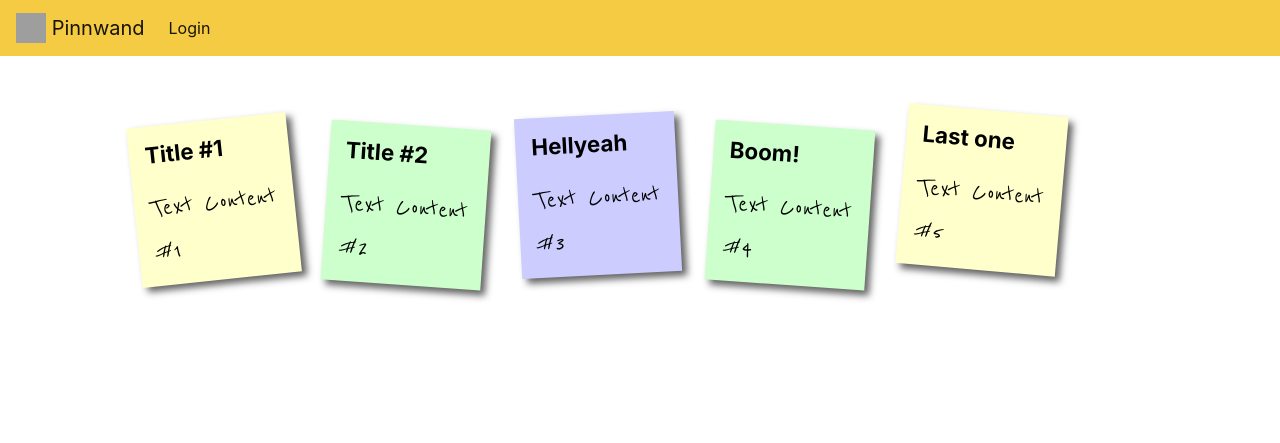
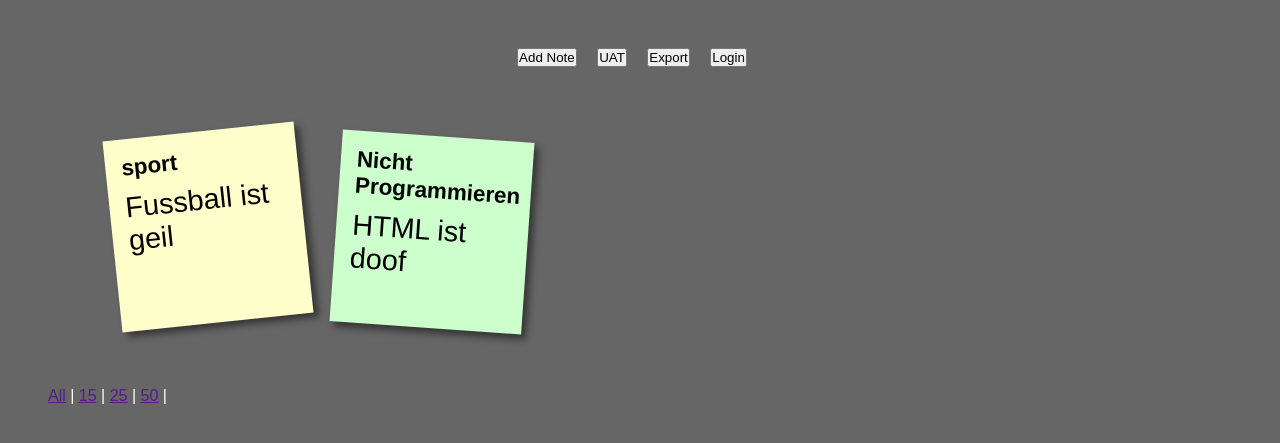
Before and after one commit to Actaos/Pinnwand, a PHP site: page / in a window 1280 px wide. Shown: the top 443 px of the page. Run offline with PHP 8.4, Linux system fonts and the light colour scheme; data comes from the database, SQL or seed files in the repository; grey boxes are pictures that could not be loaded.

Commit message:
New Start-Page
- Bootstrap
+ New welcome-page
+ new Style.css

```diff
--- a/index.php
+++ b/index.php
@@ -1,105 +1,63 @@
 <?php
+    // auskommentieren wenn der Funktionsaufruf gestartet werden soll:
+    // require "src/Functions/Export/EntryCSVExport.php";
 
-function sayHello()
-{
-    return "Hello World from PHP!";
-}
+    require "src/Functions/Export/EntryExport.php";
 
+    $skip=0;
+    $top=2;
+    $result= array();
+    $result=get_Entries($skip , $top);
+    // var_dump($result);
 ?>
 
-    <!doctype html>
+<!DOCTYPE html>
 <html lang="en">
 
 <head>
-        <!-- Required meta tags -->
-        <meta charset="utf-8">
-        <meta name="viewport" content="width=device-width, initial-scale=1, shrink-to-fit=no">
-        <link rel="stylesheet" href="style.css">
-
-        <!-- Bootstrap CSS -->
-        <link rel="stylesheet" href="https://stackpath.bootstrapcdn.com/bootstrap/4.1.1/css/bootstrap.min.css" integrity="sha384-WskhaSGFgHYWDcbwN70/dfYBj47jz9qbsMId/iRN3ewGhXQFZCSftd1LZCfmhktB"
-            crossorigin="anonymous">
-
-        <link href="http://fonts.googleapis.com/css?family=Reenie+Beanie:regular" rel="stylesheet" type="text/css">
-
+    <meta charset="UTF-8">
+    <meta name="viewport" content="width=device-width, initial-scale=1.0">
+    <meta http-equiv="X-UA-Compatible" content="ie=edge">
+    <link rel="stylesheet" href="web/css/style.css">
     <title>Pinnwand</title>
 </head>
 
 <body>
+    <ol>
+        <li>
+            <button href="#">Add Note</button>
+        </li>
+        <li>
+            <button href="#">UAT</button>
+        </li>
+        <li>
+            <button href="#">Export</button>
+        </li>
+        <li>
+            <button href="login.php">Login</button>
+        </li>
+    </ol>
+    <ul>
 
-        <nav class="navbar navbar-expand-lg navbar-light" style="background-color: #f4cb42;">
-            <a class="navbar-brand" href="#">
-                <img src="https://cdn.icon-icons.com/icons2/877/PNG/512/inclinated-pinboard_icon-icons.com_68395.png" width="30" height="30"
-                    class="d-inline-block align-top" alt=""> Pinnwand
-            </a>
-            <button class="navbar-toggler" type="button" data-toggle="collapse" data-target="#navbarSupportedContent" aria-controls="navbarSupportedContent"
-                aria-expanded="false" aria-label="Toggle navigation">
-                <span class="navbar-toggler-icon"></span>
-            </button>
-
-            <div class="collapse navbar-collapse" id="navbarSupportedContent">
-                <ul class="navbar-nav my-auto">
-                    <li class="nav-item active">
-                        <a class="nav-link" href="./login.php">Login
-                            <span class="sr-only">(current)</span>
+    <?php foreach ($result as $key=>$value): ?>
+        <?php if (isset($value['titel'])) { ?>
+        <li>
+            <a href="#">
+                <h2><?= $value['titel']; ?></h2>
+                <p><?= $value['text']; ?></p>
             </a>
         </li>
-                </ul>
-                <!--<form class="form-inline my-2 my-lg-0">
-            <input class="form-control mr-sm-2" type="search" placeholder="Search" aria-label="Search">
-            <button class="btn btn-outline-success my-2 my-sm-0" type="submit">Search</button>
-        </form>-->
-            </div>
-        </nav>
-
-        <div class="noteSection">
-            <div class="container">
-                <div class="row">
-                    <ul>
-                        <li>
-                            <a href="#">
-                                <h2>Title #1</h2>
-                                <p>Text Content #1</p>
-                            </a>
-                        </li>
-                        <li>
-                            <a href="#">
-                                <h2>Title #2</h2>
-                                <p>Text Content #2</p>
-                            </a>
-                        </li>
-                        <li>
-                            <a href="#">
-                                <h2>Hellyeah</h2>
-                                <p>Text Content #3</p>
-                            </a>
-                        </li>
-                        <li>
-                            <a href="#">
-                                <h2>Boom!</h2>
-                                <p>Text Content #4</p>
-                            </a>
-                        </li>
-                        <li>
-                            <a href="#">
-                                <h2>Last one</h2>
-                                <p>Text Content #5</p>
-                            </a>
-                        </li>
+        <?php }?>
+    <?php endforeach;?>
 
     </ul>
-                </div>
-            </div>
-        </div>
 
-        <!-- Optional JavaScript -->
-        <!-- jQuery first, then Popper.js, then Bootstrap JS -->
-        <script src="https://code.jquery.com/jquery-3.3.1.slim.min.js" integrity="sha384-q8i/X+965DzO0rT7abK41JStQIAqVgRVzpbzo5smXKp4YfRvH+8abtTE1Pi6jizo"
-            crossorigin="anonymous"></script>
-        <script src="https://cdnjs.cloudflare.com/ajax/libs/popper.js/1.14.3/umd/popper.min.js" integrity="sha384-ZMP7rVo3mIykV+2+9J3UJ46jBk0WLaUAdn689aCwoqbBJiSnjAK/l8WvCWPIPm49"
-            crossorigin="anonymous"></script>
-        <script src="https://stackpath.bootstrapcdn.com/bootstrap/4.1.1/js/bootstrap.min.js" integrity="sha384-smHYKdLADwkXOn1EmN1qk/HfnUcbVRZyYmZ4qpPea6sjB/pTJ0euyQp0Mk8ck+5T"
-            crossorigin="anonymous"></script>
+    <footer>
+        <a href="">All</a> |
+        <a href="">15</a> |
+        <a href="">25</a> |
+        <a href="">50</a> |
+    </footer>
 </body>
 
 </html>
--- a/style.css
+++ b/web/css/style.css
@@ -1,9 +1,9 @@
-* div.noteSection {
+* {
     margin: 0;
     padding: 0;
 }
 
-body div.noteSection> {
+body {
     font-family: arial, sans-serif;
     font-size: 100%;
     margin: 3em;
@@ -11,23 +11,23 @@ body div.noteSection> {
     color: #fff;
 }
 
-div.noteSection h2,
+h2,
 p {
     font-size: 100%;
     font-weight: normal;
 }
 
-div.noteSection ul,
+ul,
 li {
     list-style: none;
 }
 
-div.noteSection ul {
+ul {
     overflow: hidden;
     padding: 3em;
 }
 
-div.noteSection ul li a {
+ul li a {
     text-decoration: none;
     color: #000;
     background: #ffc;
@@ -35,18 +35,37 @@ div.noteSection ul li a {
     height: 10em;
     width: 10em;
     padding: 1em;
-    /* Firefox */
     -moz-box-shadow: 5px 5px 7px rgba(33, 33, 33, 1);
-    /* Safari+Chrome */
     -webkit-box-shadow: 5px 5px 7px rgba(33, 33, 33, .7);
-    /* Opera */
     box-shadow: 5px 5px 7px rgba(33, 33, 33, .7);
+    -moz-transition: -moz-transform .15s linear;
+    -o-transition: -o-transform .15s linear;
+    -webkit-transition: -webkit-transform .15s linear;
+}
+
+ul li {
+    margin: 1em;
+    float: left;
+}
+
+ul li h2 {
+    font-size: 140%;
+    font-weight: bold;
+    padding-bottom: 10px;
+}
+
+ul li p {
+    font-family: "Reenie Beanie", arial, sans-serif;
+    font-size: 180%;
+}
+
+ul li a {
     -webkit-transform: rotate(-6deg);
     -o-transform: rotate(-6deg);
     -moz-transform: rotate(-6deg);
 }
 
-div.noteSection ul li:nth-child(even) a {
+ul li:nth-child(even) a {
     -o-transform: rotate(4deg);
     -webkit-transform: rotate(4deg);
     -moz-transform: rotate(4deg);
@@ -55,7 +74,7 @@ div.noteSection ul li:nth-child(even) a {
     background: #cfc;
 }
 
-div.noteSection ul li:nth-child(3n) a {
+ul li:nth-child(3n) a {
     -o-transform: rotate(-3deg);
     -webkit-transform: rotate(-3deg);
     -moz-transform: rotate(-3deg);
@@ -64,7 +83,7 @@ div.noteSection ul li:nth-child(3n) a {
     background: #ccf;
 }
 
-div.noteSection ul li:nth-child(5n) a {
+ul li:nth-child(5n) a {
     -o-transform: rotate(5deg);
     -webkit-transform: rotate(5deg);
     -moz-transform: rotate(5deg);
@@ -72,30 +91,27 @@ div.noteSection ul li:nth-child(5n) a {
     top: -10px;
 }
 
-div.noteSection ul li {
-    margin: 1em;
-    float: left;
-}
-
-div.noteSection ul li h2 {
-    font-size: 140%;
-    font-weight: bold;
-    padding-bottom: 10px;
-}
-
-div.noteSection ul li p {
-    font-family: "Reenie Beanie", arial, sans-serif;
-    font-size: 180%;
-}
-
-div.noteSection ul li a:hover,
+ul li a:hover,
 ul li a:focus {
+    box-shadow: 10px 10px 7px rgba(0, 0, 0, .7);
     -moz-box-shadow: 10px 10px 7px rgba(0, 0, 0, .7);
     -webkit-box-shadow: 10px 10px 7px rgba(0, 0, 0, .7);
-    box-shadow: 10px 10px 7px rgba(0, 0, 0, .7);
     -webkit-transform: scale(1.25);
     -moz-transform: scale(1.25);
     -o-transform: scale(1.25);
     position: relative;
     z-index: 5;
 }
+
+ol {
+    text-align: center;
+}
+
+ol li {
+    display: inline;
+    padding-right: 1em;
+}
+
+ol li a {
+    color: #fff;
+}
```
Lines whose indentation alone changed are shown as unchanged.
